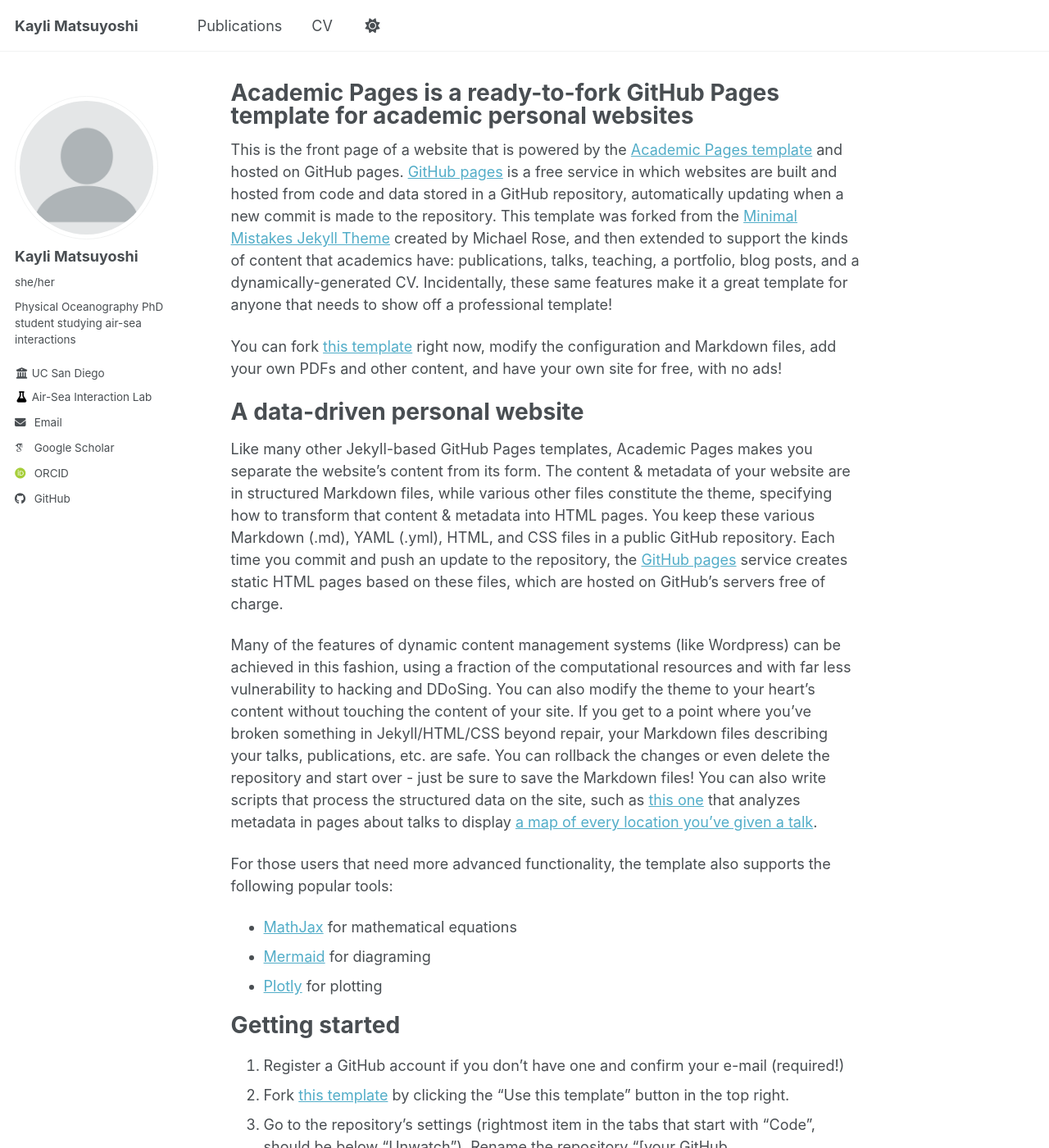
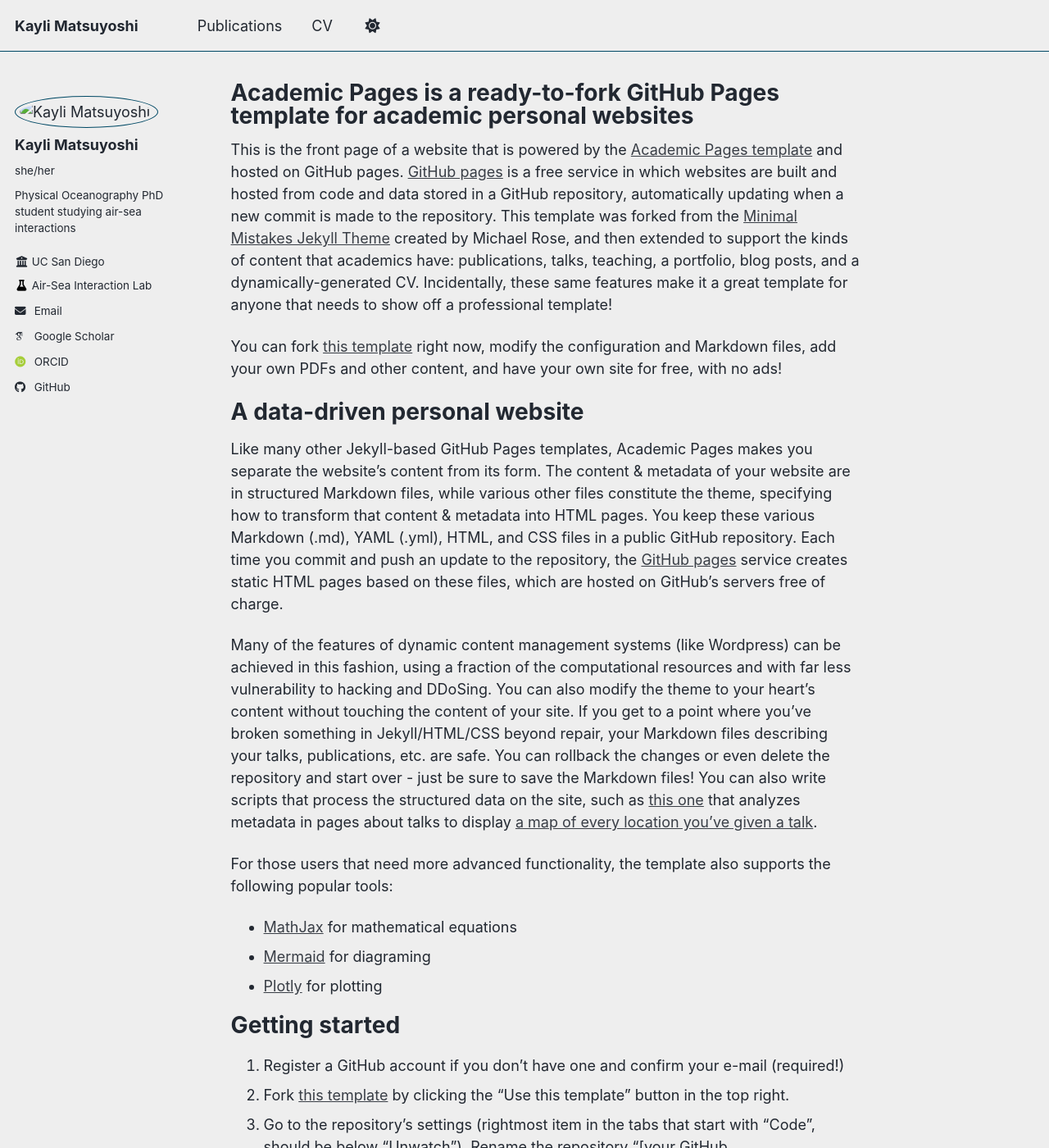
Before and after one commit to kmatsuyo/kmatsuyo.github.io, a Jekyll site: the page built from _pages/about.md, in a window 1280 px wide and 1400 px high. Shown: the whole window at 82% size. Built offline with Jekyll 4.4.1, drawn with Linux system fonts in a browser that asks for light colours; some web fonts are replaced; a script bundle is joined from its source files by our own code; library files that are not in the unit come from our copies.

Commit message:
Update _config.yml

```diff
--- a/_config.yml
+++ b/_config.yml
@@ -8,7 +8,7 @@
 
 # Basic Site Settings
 locale                   : "en-US"
-site_theme               : "default" # Currently available options are "default", "air"
+site_theme               : "air" # Currently available options are "default", "air"
 title                    : "Kayli Matsuyoshi"
 title_separator          : "-"
 name                     : &name "Kayli Matsuyoshi"
@@ -23,7 +23,7 @@
 #               Additional customization can be done by editing /_includes/author-profile.html
 author:
   # Biographic information
-  avatar           : "profile.png"
+  avatar           : "km_headshot.jpg"
   name             : "Kayli Matsuyoshi"
   pronouns         : "she/her"
   bio              : "Physical Oceanography PhD student studying air-sea interactions"
```
